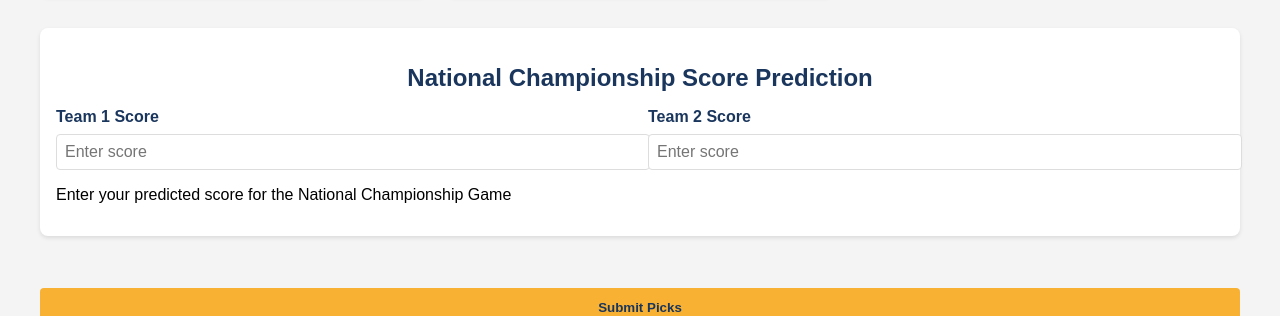
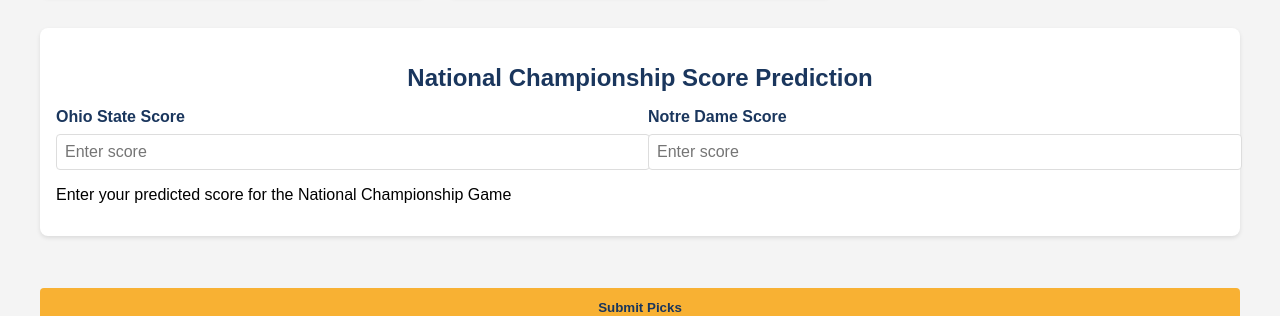
Before and after one commit to eidorb90/college-football-bowl-games, a Flask app: page /picker in a window 1280 px wide. Shown: the part 5583-5899 px from the top of the page. Run offline with Flask 3, Linux system fonts and the light colour scheme; the visitor is signed in with stand-in values (Sample User, id 1).

Commit message:
Update picker.html

```diff
--- a/templates/picker.html
+++ b/templates/picker.html
@@ -240,11 +240,11 @@
             <h2 class="championship-title">National Championship Score Prediction</h2>
             <div class="scores-container">
                 <div class="score-group">
-                    <label for="team1Score">Team 1 Score</label>
+                    <label for="team1Score">Ohio State Score</label>
                     <input type="number" id="team1Score" class="score-input" min="0" placeholder="Enter score">
                 </div>
                 <div class="score-group">
-                    <label for="team2Score">Team 2 Score</label>
+                    <label for="team2Score">Notre Dame Score</label>
                     <input type="number" id="team2Score" class="score-input" min="0" placeholder="Enter score">
                 </div>
             </div>
```
